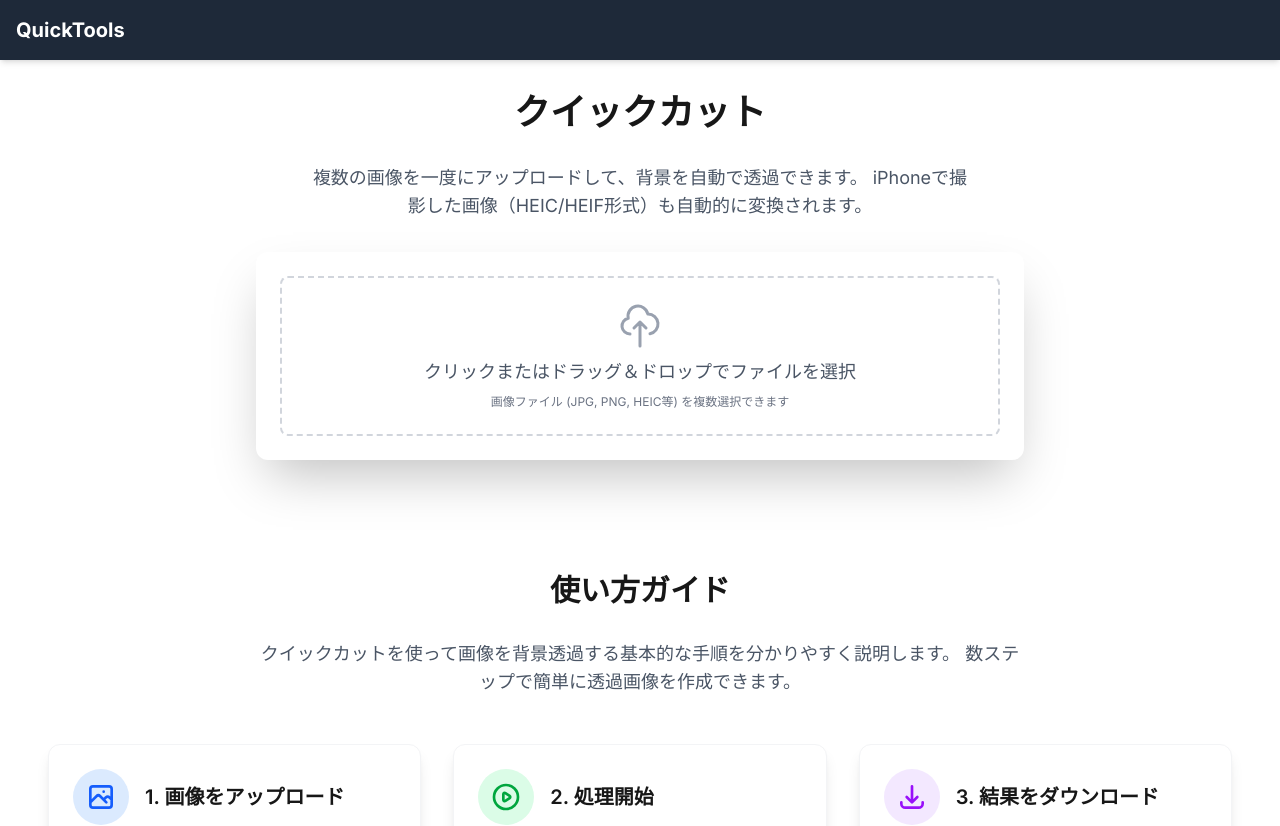
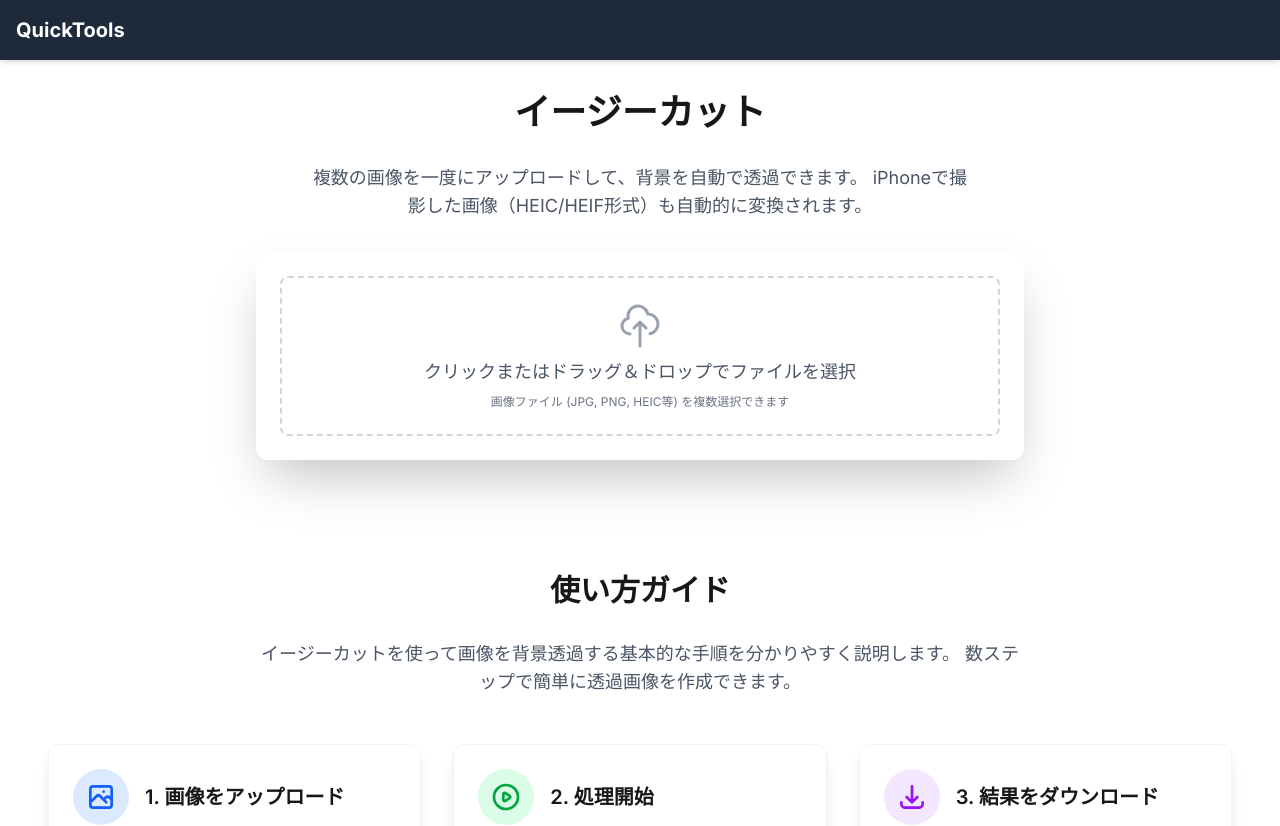
Before and after one commit to stoshi1127/bg-remove-react-template, a Next.js app: page / in a window 1280 px wide. Shown: the top 826 px of the page. Built offline with nearby package versions, Linux system fonts and the light colour scheme.

Commit message:
feat: Clarify service name usage (QuickTools vs EasyCut)

```diff
--- a/src/app/page.tsx
+++ b/src/app/page.tsx
@@ -4,7 +4,7 @@ import BgRemoverMulti from "../components/BgRemover"; // '@/components/...' は
 // import BgRemover from "../components/BgRemover"; // src ディレクトリがない場合など
 import type { Metadata } from 'next'; // コメントアウト解除
 
-const siteName = 'クイックカット';
+const siteName = 'イージーカット';
 const description = '複数の画像を一度にアップロードして、背景を自動で透過できます。iPhoneで撮影した画像（HEIC/HEIF形式）も自動的に変換されます。無料で使えるオンライン背景透過ツールです。'; // コメントアウト解除
 
 // メタデータ定義を generateMetadata 関数を使用して動的に生成
@@ -67,7 +67,7 @@ export default function Home() {
         <h2 className="text-3xl font-bold mb-8 text-center">使い方ガイド</h2>
 
         <p className="mb-12 text-center text-lg text-gray-600 max-w-3xl mx-auto">
-          クイックカットを使って画像を背景透過する基本的な手順を分かりやすく説明します。
+          イージーカットを使って画像を背景透過する基本的な手順を分かりやすく説明します。
           数ステップで簡単に透過画像を作成できます。
         </p>
 
--- a/src/app/privacy-policy/page.tsx
+++ b/src/app/privacy-policy/page.tsx
@@ -2,8 +2,8 @@ import type { Metadata } from 'next';
 
 // メタデータ定義
 export const metadata: Metadata = {
-  title: 'クイックカット | プライバシーポリシー',
-  description: 'クイックカットのプライバシーポリシーに関するページです。個人情報の取り扱いについて説明しています。',
+  title: 'QuickTools | プライバシーポリシー',
+  description: 'QuickToolsのプライバシーポリシーに関するページです。個人情報の取り扱いについて説明しています。',
 };
 
 export default function PrivacyPolicyPage() {
```
